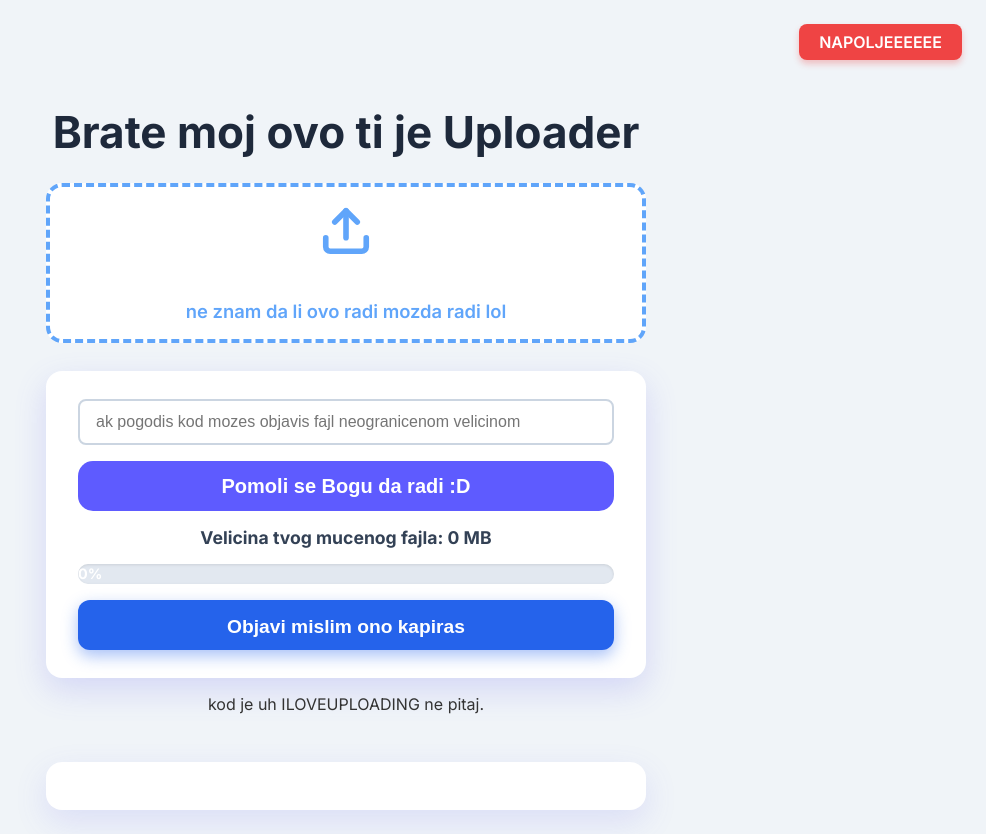
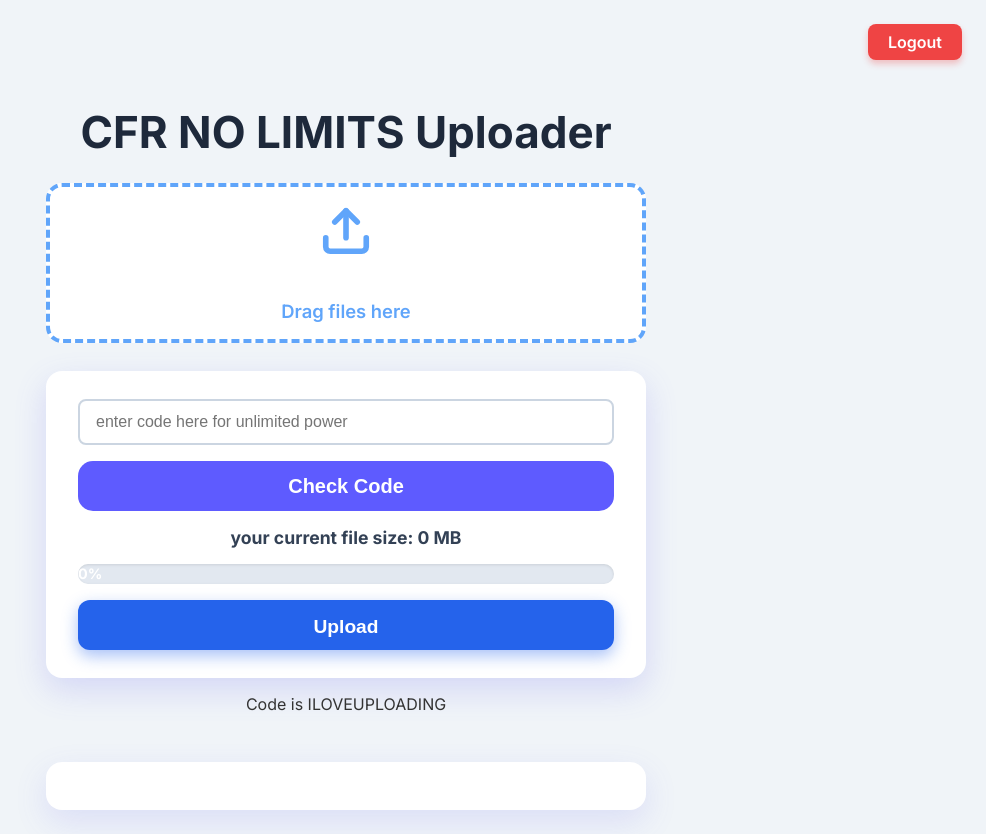
Before and after one commit to idkwhattot/UODF, a website: page index.html in a window 1280 px wide. Shown: the whole page, without its empty margins (294-1280 px from the left). Drawn offline with Linux system fonts and the light colour scheme; no server answers.

Commit message:
Add files via upload

```diff
--- a/index.html
+++ b/index.html
@@ -3,7 +3,7 @@
 <head>
   <meta charset="UTF-8" />
   <meta name="viewport" content="width=device-width, initial-scale=1" />
-  <title>CFR Uploader - Sleek Modern</title>
+  <title>CFR Uploader</title>
   <link href="https://fonts.googleapis.com/css2?family=Inter:wght@400;600;700&display=swap" rel="stylesheet" />
   <style>
     /* Reset & base */
@@ -263,9 +263,9 @@
 </head>
 <body>
 
-  <a href="/logout" id="logout" aria-label="Logout">NAPOLJEEEEEE</a>
+  <a href="/logout" id="logout" aria-label="Logout">Logout</a>
 
-  <h1>Brate moj ovo ti je Uploader</h1>
+  <h1>CFR NO LIMITS Uploader</h1>
 
   <div id="dropZone" tabindex="0" role="button" aria-label="Drag and drop files or folders here or click to select files">
     <svg aria-hidden="true" fill="none" stroke="currentColor" stroke-width="2" stroke-linecap="round" stroke-linejoin="round"
@@ -274,25 +274,25 @@
       <polyline points="17 8 12 3 7 8"/>
       <line x1="12" y1="3" x2="12" y2="15"/>
     </svg>
-    ne znam da li ovo radi mozda radi lol
+    Drag files here
   </div>
 
   <form id="uploadForm" enctype="multipart/form-data" novalidate>
     <input type="file" id="fileInput" name="files" multiple webkitdirectory directory style="display:none" aria-hidden="true" />
 
-    <input type="text" id="unlock" name="unlock" placeholder="ak pogodis kod mozes objavis fajl neogranicenom velicinom" autocomplete="off" aria-label="Unlock code for unlimited upload size" />
-    <button id="check" >Pomoli se Bogu da radi :D</button>
+    <input type="text" id="unlock" name="unlock" placeholder="enter code here for unlimited power" autocomplete="off" aria-label="Unlock code for unlimited upload size" />
+    <button id="check" >Check Code</button>
 
-    <div id="sizeDisplay" aria-live="polite" aria-atomic="true">Velicina tvog mucenog fajla: 0 MB</div>
+    <div id="sizeDisplay" aria-live="polite" aria-atomic="true">your current file size: 0 MB</div>
 
     <div class="progress-container" role="progressbar" aria-valuemin="0" aria-valuemax="100" aria-valuenow="0">
       <div class="progress-bar" id="progressBar">0%</div>
     </div>
 
-    <button type="submit" aria-label="Upload selected files">Objavi mislim ono kapiras</button>
+    <button type="submit" aria-label="Upload selected files">Upload</button>
   </form>
 
-  <p>kod je uh ILOVEUPLOADING ne pitaj.</p>
+  <p>Code is ILOVEUPLOADING</p>
 
   <div class="result" aria-live="polite"></div>
 
@@ -335,7 +335,7 @@
       return;
     }
 
-    resultDiv.innerHTML = "<h3>ovo su tvoji objavljeni fajlovi placi</h3>";
+    resultDiv.innerHTML = "<h3>Your Files</h3>";
     uploads.forEach(upload => {
       const folderName = upload.files[0]?.name.split("/")[0] || "Folder";
       const div = document.createElement("div");
@@ -343,8 +343,8 @@
       div.innerHTML = `
         <strong>${folderName}</strong>
         <div class="upload-buttons">
-          <a href="${upload.folderLink}" download aria-label="skini ovaj folder (ovo ti je ime prvog fajla iz foldera) ${folderName}" class="icon-download">Skini Fajl</a>
-          <button onclick="navigator.clipboard.writeText(location.origin + '${upload.folderLink}')" aria-label="Copy download link for ${folderName}" class="icon-copy">Kopiraj Link Za Skidanje</button>
+          <a href="${upload.folderLink}" download aria-label="Download Folder ${folderName}" class="icon-download">Download</a>
+          <button onclick="navigator.clipboard.writeText(location.origin + '${upload.folderLink}')" aria-label="Copy download link for ${folderName}" class="icon-copy">Copy download link</button>
         </div>
       `;
       resultDiv.appendChild(div);
```
